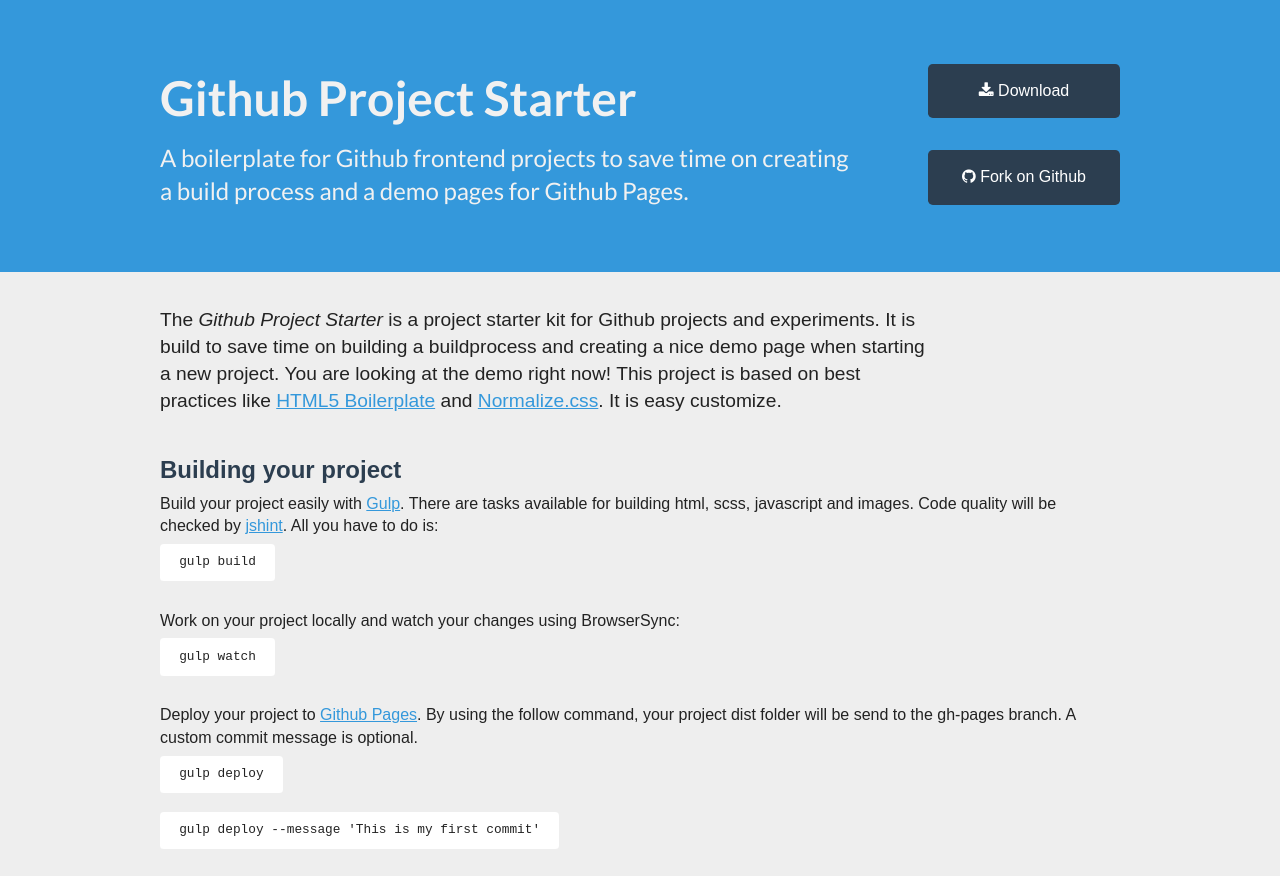
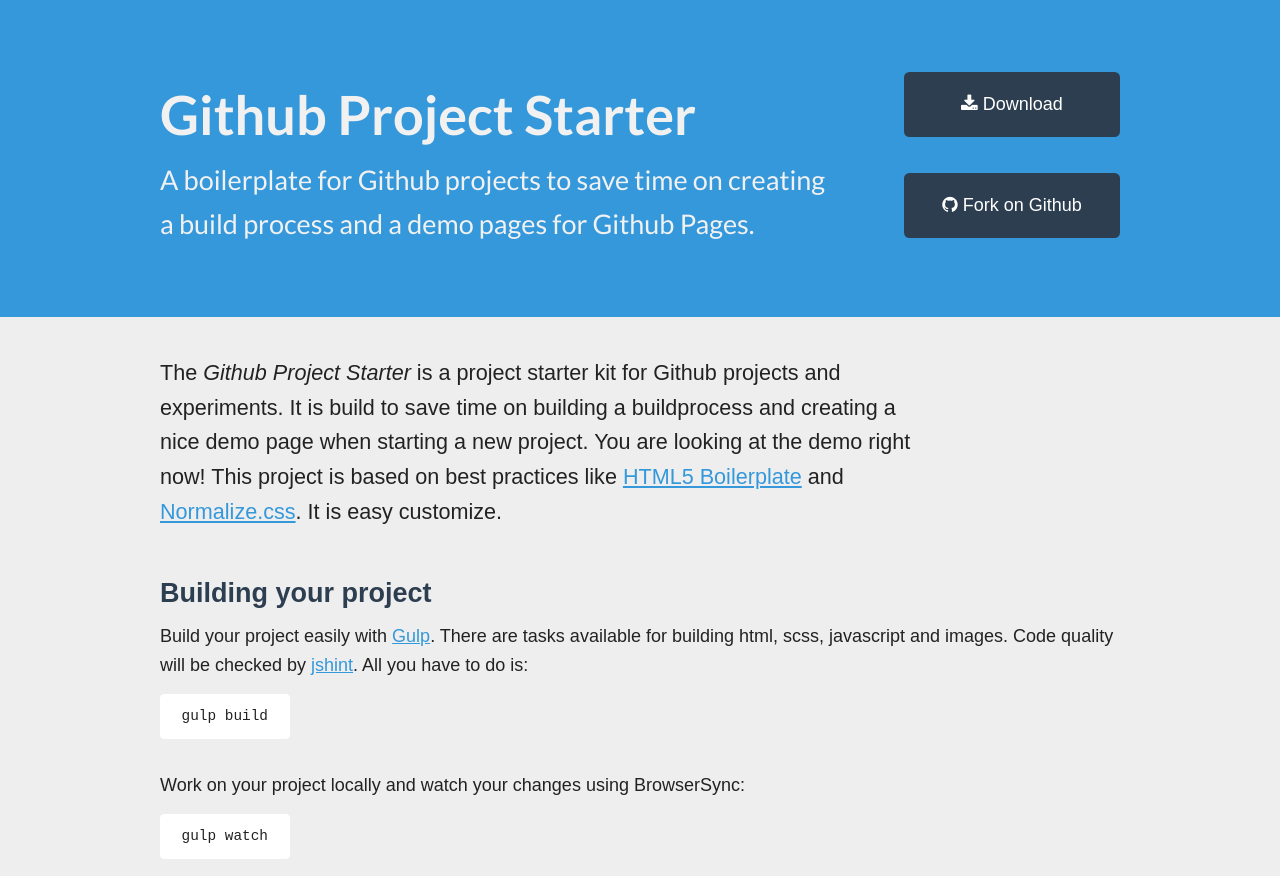
Before and after one commit to jeroenoomsNL/github-project-starter, a plain HTML site: page index.html in a window 1280 px wide. Shown: the top 876 px of the page. Drawn offline with Linux system fonts and the light colour scheme.

Commit message:
Update Tue Dec 22 2015 12:12:46 GMT+0100 (CET)

```diff
--- a/index.html
+++ b/index.html
@@ -22,7 +22,7 @@
             <section class="header-wrapper">
                 <div class="header-content">
                     <h1>Github Project Starter</h1>
-                    <h2>A boilerplate for Github frontend projects to save time on creating a build process and a demo pages for Github Pages.</h2>
+                    <h2>A boilerplate for Github projects to save time on creating a build process and a demo pages for Github Pages.</h2>
                 </div>
 
                 <div class="header-buttons">
--- a/styles/demo.css
+++ b/styles/demo.css
@@ -486,6 +486,8 @@
 body {
   background: #f5f5f5;
   color: #222;
+  font-size: 18px;
+  line-height: 1.6;
 }
 
 h1, h2, h3, h4, h5, h6 {
@@ -510,7 +512,7 @@
 
 code {
   display: inline-block;
-  margin-top: 0.5em;
+  margin: 1em 0;
   padding: 0.75em 1.5em;
 }
 
@@ -556,7 +558,6 @@
 }
 .header h1 {
   font-size: 2em;
-  margin-bottom: 0.2em;
 }
 @media (min-width: 768px) {
   .header h1 {
```
Also changed, not shown: 1 other file.
